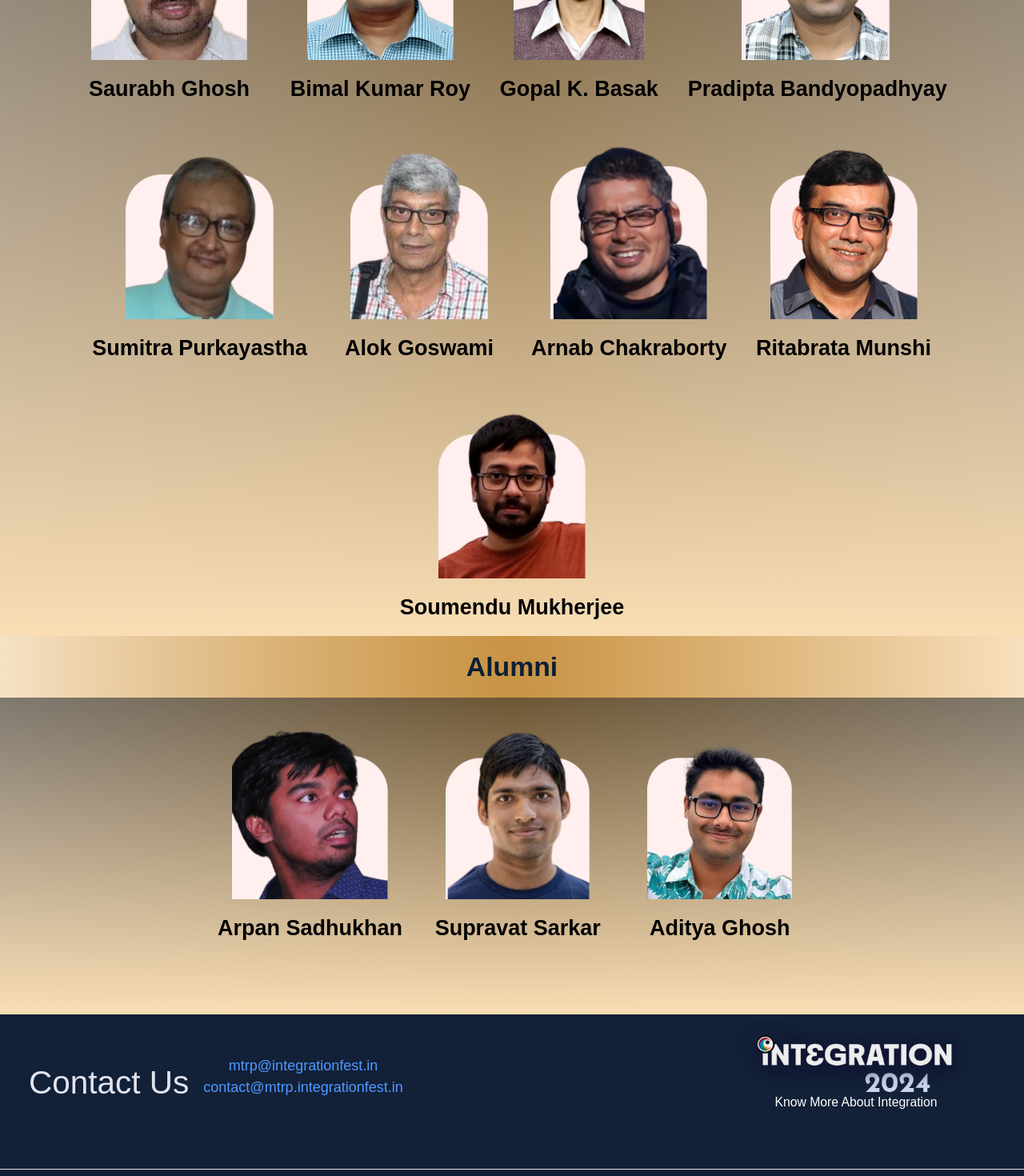
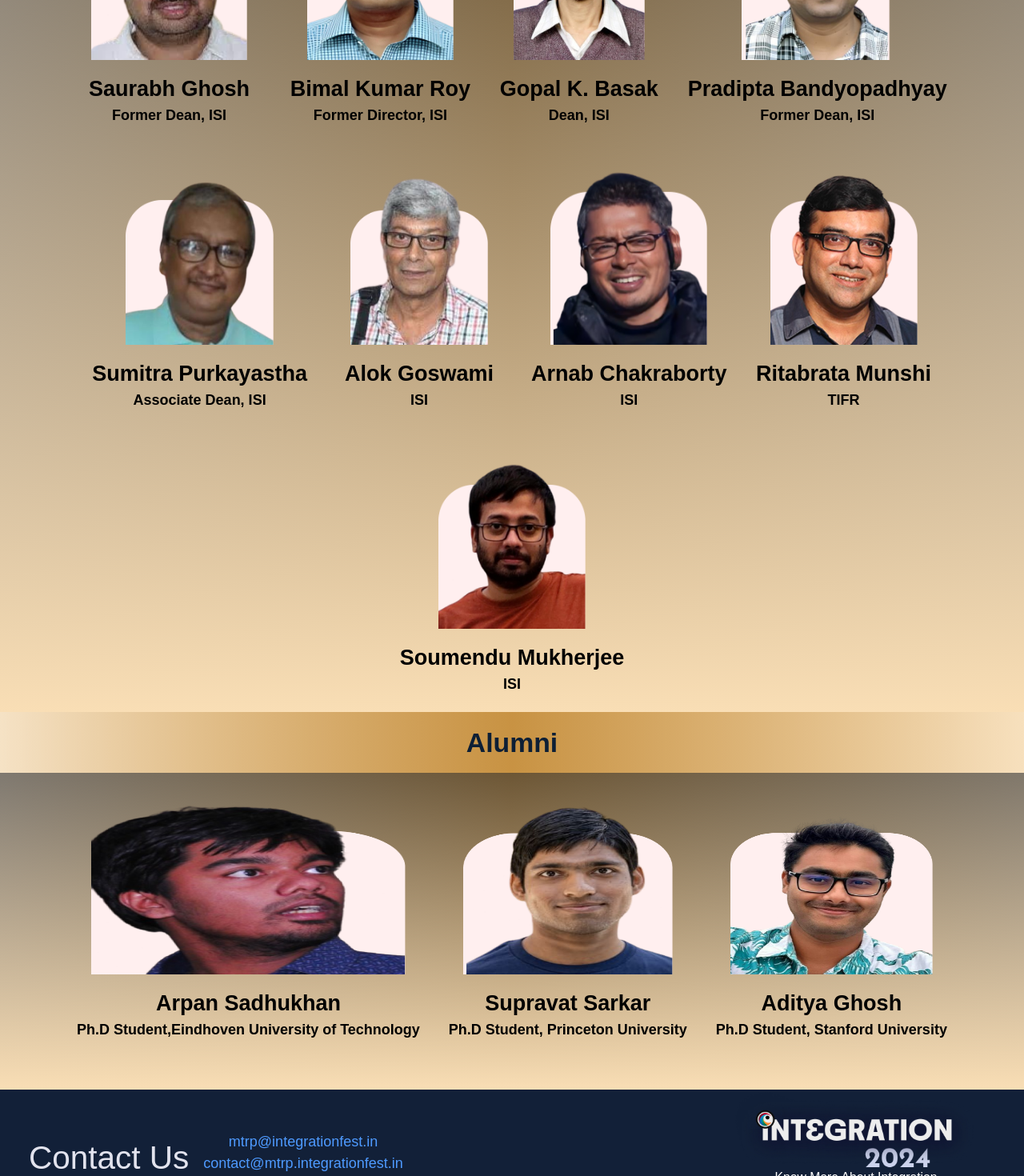
Before and after one commit to Integration-ISIK/mtrp-2024-website, a Next.js app: page / in a window 1280 px wide. Shown: the part 2400-3870 px from the top of the page at 80% size. Built offline with nearby package versions, Linux system fonts and the light colour scheme; a web font is replaced by a local one.

Commit message:
Update page.tsx
Added affiliations

```diff
--- a/app/page.tsx
+++ b/app/page.tsx
@@ -146,56 +146,68 @@ export default function Home() {
                 <div className="bg-gradient-to-b from-[#00000079] to-[#F9DEB5] flex-grow flex text-[#000000] flex-row flex-wrap md:h-auto justify-center font-bold">
                     <div className='flex flex-col items-center m-4'>
                         <img src="/img/past_speakers/Prof_Saurabh_Ghosh.png" className="h-[10rem] md:h-[14rem] md:p-4" alt="" />
-                        <p className='text-center md:text-2xl'>Saurabh Ghosh</p>
+                        <p href="https://isi.irins.org/profile/111503" className='text-center md:text-2xl'>Saurabh Ghosh</p>
+                        <p>Former Dean, ISI</p>
                     </div>
                     <div className='flex flex-col items-center m-4'>
                         <img src="/img/past_speakers/Prof_Bimal_Roy.png" className="h-[10rem] md:h-[14rem] md:p-4" alt="" />
-                        <p className='text-center md:text-2xl'>Bimal Kumar Roy</p>
+                        <p href="https://isi.irins.org/profile/111435" className='text-center md:text-2xl'>Bimal Kumar Roy</p>
+                        <p>Former Director, ISI</p>
                     </div>
                     <div className='flex flex-col items-center m-4'>
                         <img src="/img/past_speakers/Prof_Gopal_Basak.png" className="h-[10rem] md:h-[14rem] md:p-4" alt="" />
-                        <p className='text-center md:text-2xl'>Gopal K. Basak</p>
+                        <p href="https://isi.irins.org/profile/111458" className='text-center md:text-2xl'>Gopal K. Basak</p>
+                        <p>Dean, ISI</p>
                     </div>
                     <div className='flex flex-col items-center content-center m-4'>
                         <img src="/img/past_speakers/Prof_Pradipta_Bandopadhyay.png" className=" h-[10rem] md:h-[14rem] md:p-4" alt="" />
-                        <p className='text-center md:text-2xl'>Pradipta Bandyopadhyay</p>
+                        <p href="https://isi.irins.org/profile/275474" className='text-center md:text-2xl'>Pradipta Bandyopadhyay</p>
+                        <p>Former Dean, ISI</p>
                     </div>
                     <div className='flex flex-col items-center m-4'>
                         <img src="/img/past_speakers/Prof_Sumitra_Purkayastha.png" className="h-[10rem] md:h-[14rem] md:p-4" alt="" />
-                        <p className='text-center md:text-2xl'>Sumitra Purkayastha</p>
+                        <p href="https://isi.irins.org/profile/275337" className='text-center md:text-2xl'>Sumitra Purkayastha</p>
+                        <p>Associate Dean, ISI</p>
                     </div>
                     <div className='flex flex-col items-center m-4'>
                         <img src="/img/past_speakers/Prof_Alok_Goswami.png" className="h-[10rem] md:h-[14rem] md:p-4" alt="" />
-                        <p className='text-center md:text-2xl'>Alok Goswami</p>
+                        <p href="https://isi.irins.org/profile/111416" className='text-center md:text-2xl'>Alok Goswami</p>
+                        <p>ISI</p>
                     </div>
                 {/* </div>
                 <div className="bg-gradient-to-b from-[#00000079] to-[#F9DEB5] flex-grow flex text-[#000000] flex-row flex-wrap md:h-auto justify-center"> */}
                     <div className='flex flex-col items-center m-4'>
                         <img src="/img/past_speakers/Prof_arnab_chakraborty.png" className="h-[10rem] md:h-[14rem] md:p-4" alt="" />
-                        <p className='text-center md:text-2xl'>Arnab Chakraborty</p>
+                        <p href="https://www.isical.ac.in/arnab-chakraborty" className='text-center md:text-2xl'>Arnab Chakraborty</p>
+                        <p>ISI</p>
                     </div>
                     <div className='flex flex-col items-center m-4'>
                         <img src="/img/past_speakers/prof_ritabrata_munshi.png" className="h-[10rem] md:h-[14rem] md:p-4" alt="" />
-                        <p className='text-center md:text-2xl'>Ritabrata Munshi</p>
+                        <p href="https://scholar.google.co.in/citations?user=uM3tVo0AAAAJ&hl=en" className='text-center md:text-2xl'>Ritabrata Munshi</p>
+                        <p>TIFR</p>
                     </div>
                     <div className='flex flex-col items-center m-4'>
                         <img src="/img/past_speakers/prof_soumendu_sundar_mukherjee.png" className="h-[10rem] md:h-[14rem] md:p-4" alt="" />
-                        <p className='text-center md:text-2xl'>Soumendu Mukherjee</p>
+                        <p href="https://soumendu041.gitlab.io/" className='text-center md:text-2xl'>Soumendu Mukherjee</p>
+                        <p>ISI</p>
                     </div>
                 </div>
                 <p className='bg-gradient-to-r from-[#f9deb57f] via-[#c68d38c2] to-[#f9deb5a2] text-center text-2xl md:text-3xl p-2 md:p-4 text-[#0D1F35] font-bold '>Alumni</p>
                 <div className="bg-gradient-to-b from-[#00000079] to-[#F9DEB5] flex-grow flex text-[#000000] flex-row flex-wrap md:h-[22rem] justify-center font-bold">
                     <div className='flex flex-col m-4'>
                         <img src="/img/past_speakers/Arpan_Sadhukhan.png" className="h-[10rem] md:h-[14rem] md:p-4" alt="" />
-                        <p className='text-center md:text-2xl'>Arpan Sadhukhan</p>
+                        <p href="https://research.tue.nl/en/persons/arpan-sadhukhan" className='text-center md:text-2xl'>Arpan Sadhukhan</p>
+                        <p>Ph.D Student,Eindhoven University of Technology</p>
                     </div>
                     <div className='flex flex-col m-4'>
                         <img src="/img/past_speakers/Supravat_Sarkar.png" className="h-[10rem] md:h-[14rem] md:p-4" alt="" />
-                        <p className='text-center md:text-2xl'>Supravat Sarkar</p>
+                        <p href="https://www.math.princeton.edu/people/supravat-sarkar" className='text-center md:text-2xl'>Supravat Sarkar</p>
+                        <p>Ph.D Student, Princeton University</p>
                     </div>
                     <div className='flex flex-col m-4'>
                         <img src="/img/past_speakers/aditya_ghosh.png" className="h-[10rem] md:h-[14rem] md:p-4" alt="" />
-                        <p className='text-center md:text-2xl'>Aditya Ghosh</p>
+                        <p href="https://ghoshadi.github.io/" className='text-center md:text-2xl'>Aditya Ghosh</p>
+                        <p>Ph.D Student, Stanford University</p>
                     </div>
                 </div>
             </div>
```
